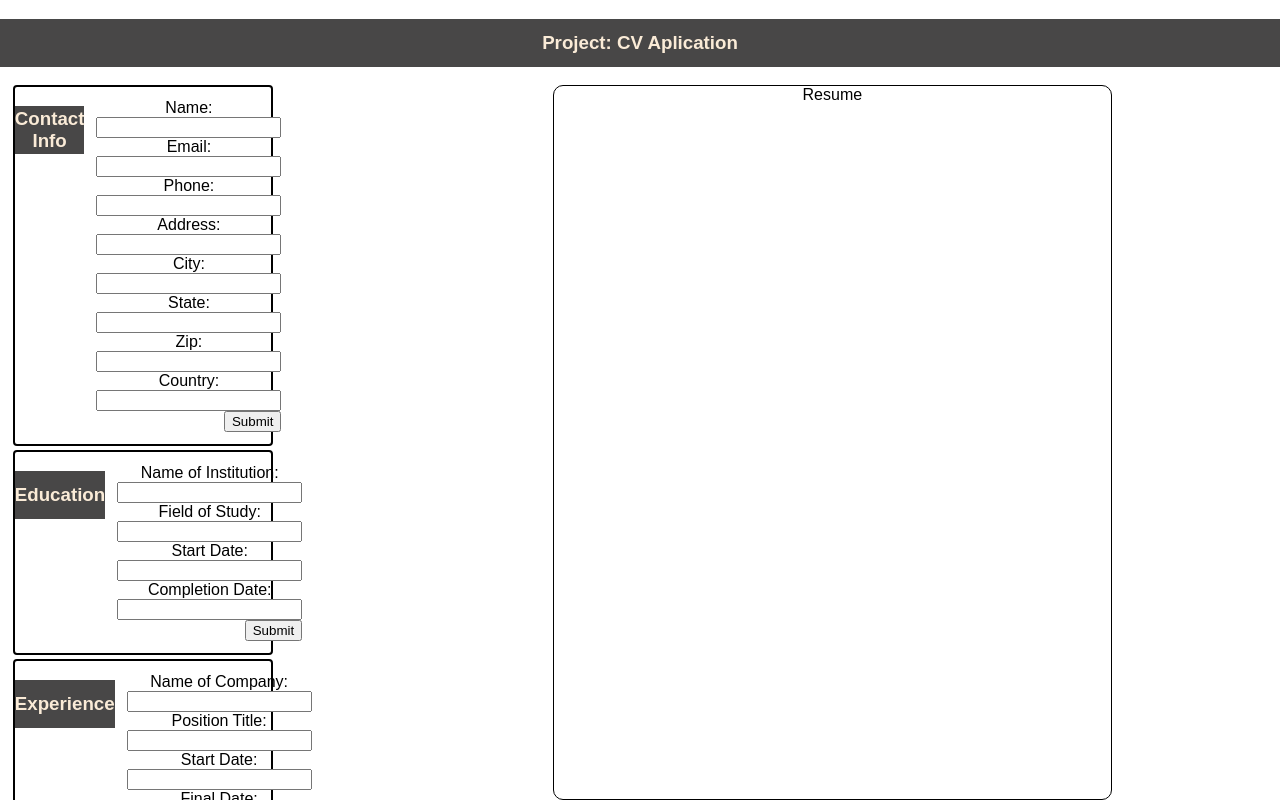
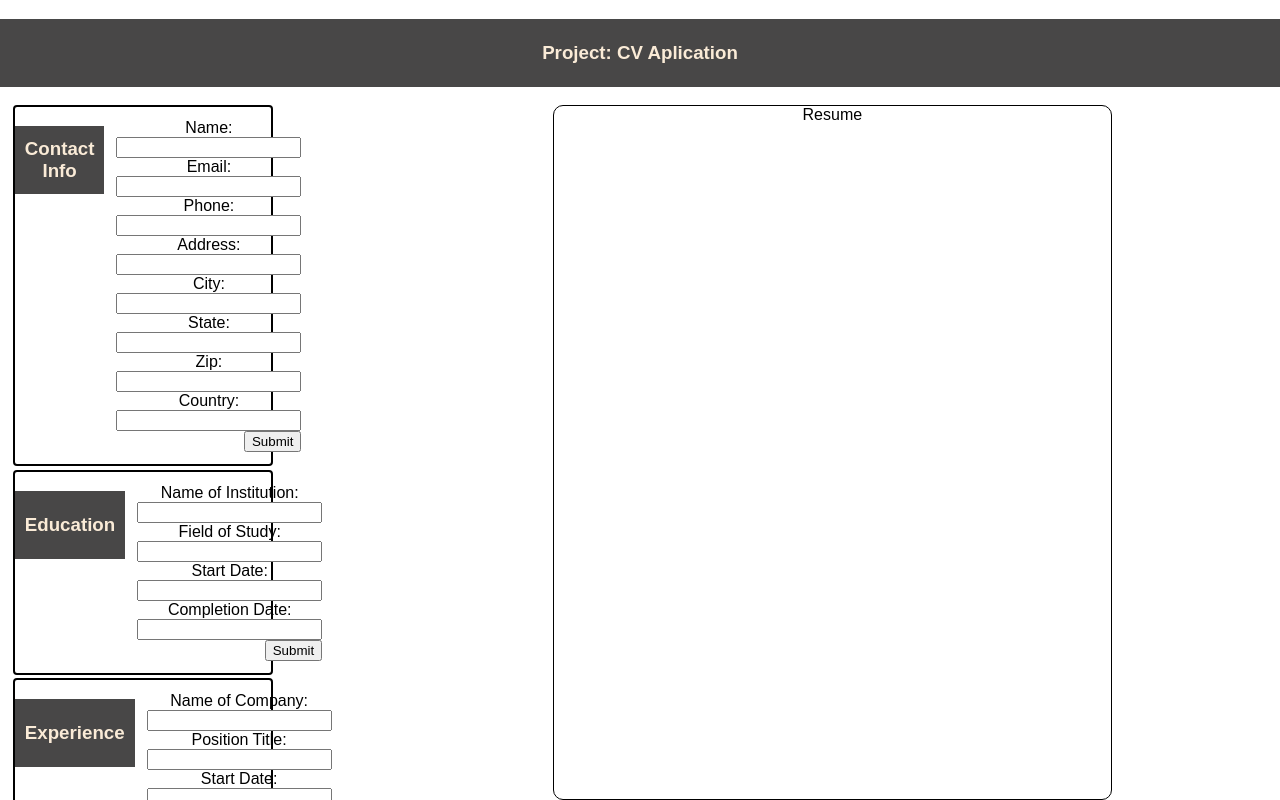
Before and after one commit to SalamanderCtesiphon/cv-project, a React (Create React App) app: page / in a window 1280 px wide. Shown: the top 800 px of the page. Built offline with nearby package versions, Linux system fonts and the light colour scheme.

Commit message:
styled the display

```diff
--- a/src/App.css
+++ b/src/App.css
@@ -50,3 +50,7 @@
   border: 1px solid black;
   border-radius: 10px;
 }
+
+h3 {
+  padding: 10px;
+}
```
